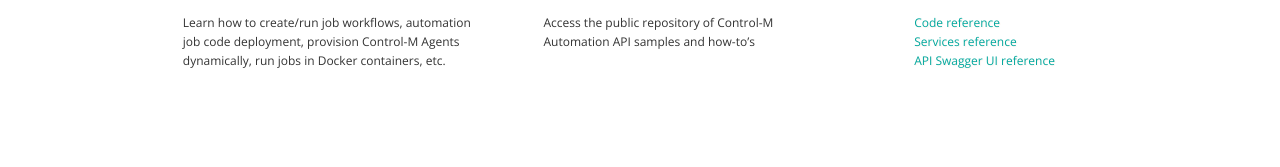
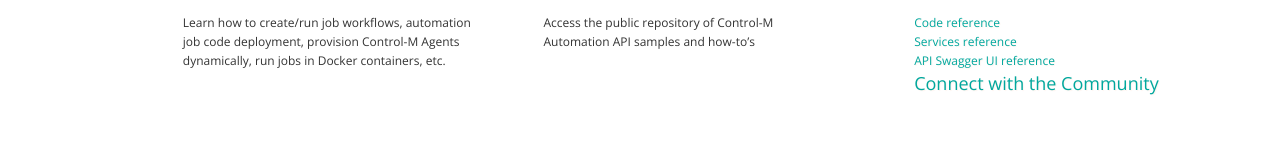
Before and after one commit to JoeGoldberg/JoeGoldberg.github.io, a plain HTML site: page index.html in a window 1280 px wide. Shown: the part 633-800 px from the top of the page. Drawn offline with nearby package versions, Linux system fonts and the light colour scheme; a web font is replaced by a local one.

Commit message:
Add BMC Communities link

```diff
--- a/index.html
+++ b/index.html
@@ -348,6 +348,7 @@
 					 <a href="https://docs.bmc.com/docs/display/public/workloadautomation/Control-M+Automation+API+-+Code+Reference" target="_blank"><span class="linkd-2">Code reference</span></a>
 					 <a href="https://docs.bmc.com/docs/display/public/workloadautomation/Control-M+Automation+API+-+Services" target="_blank"><span class="linkd-2">Services reference</span></a>
 					 <a href="https://52.32.170.215:8443/automation-api/swagger-ui.html" target="_blank"><span class="linkd-2">API Swagger UI reference</span></a></span>
+					 <a href="https://communities.bmc.com/community/bmcdn/enterprise_scheduling_workload_automation" target="_blank"><span class="linkd-2">Connect with the Community</span></a></span>
 				</li>
 			</lo>
 			</div>
```
